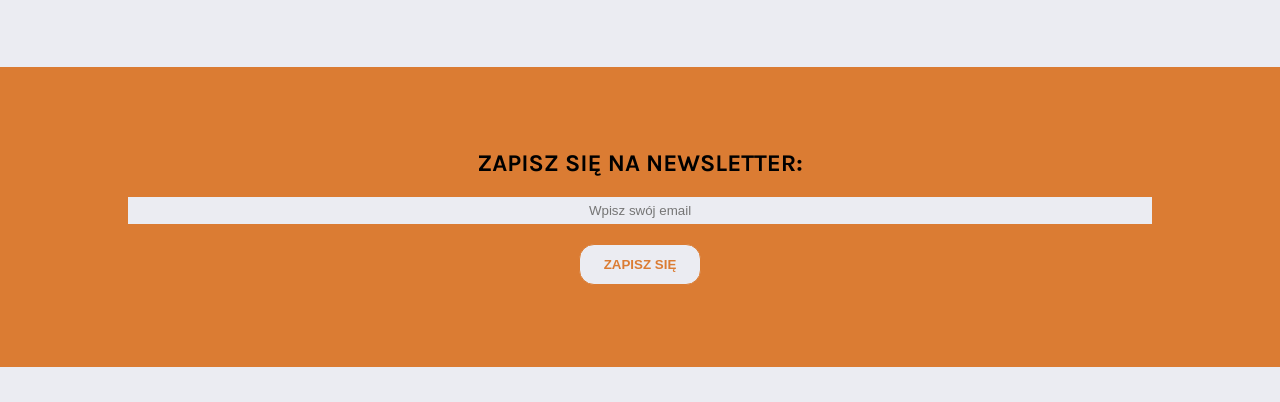
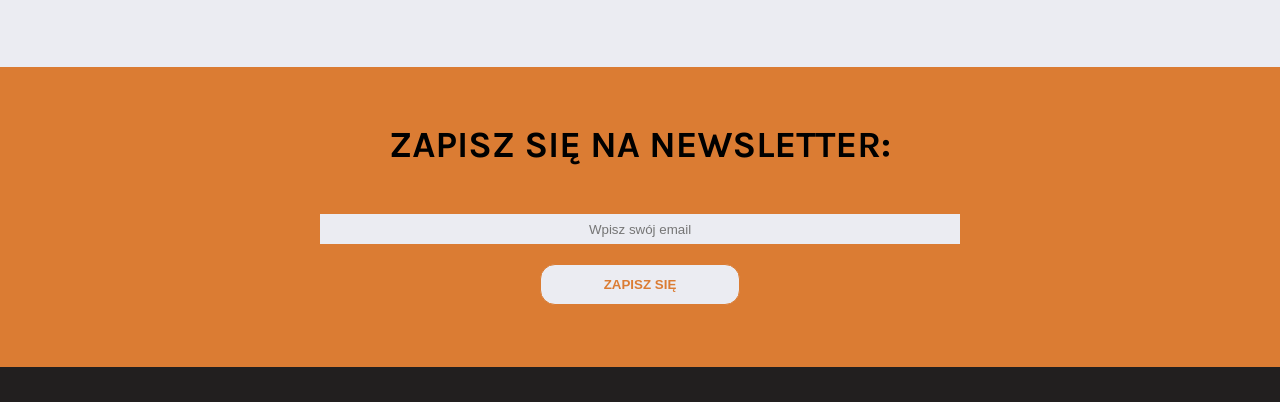
Before and after one commit to AdamsF16/dentist, a website: page index.html in a window 1280 px wide. Shown: the part 2469-2871 px from the top of the page. Drawn offline with nearby package versions, Linux system fonts and the light colour scheme.

Commit message:
newsletter desktop

```diff
--- a/index.html
+++ b/index.html
@@ -161,7 +161,6 @@
             </div>
         </section>
     </main>
-    <div class="test"></div>
     <footer class="footer">
     <div class="wrapper">
         <div class="footer__container">
--- a/src/sass/style.scss
+++ b/src/sass/style.scss
@@ -770,6 +770,41 @@ nav {
 			max-width: 1000px;
 		}
 	}
+
+	.newsletter {
+		&__container {
+			flex-direction: column;
+
+		}
+		&__text-box {
+			width: 50%;
+			height: 100%;
+			display: flex;
+			justify-content: center;
+			align-items: center;
+			margin-top: 20px;
+		}
+		&__form-box {
+			flex-direction: column;
+			width: 50%;
+			height: 100%;
+			margin-bottom: 50px;
+		}
+		&__text {
+			margin-top: 0;
+			font-size: 3.7rem;
+			margin: 0;
+		}
+
+		&__input {
+			height: 30px;
+			width: 100%;
+		}
+
+		&__btn {
+			width: 200px;
+		}
+	}
 }
 
 @media(min-width: 1200px){
```
Also changed, not shown: dist/css/style.min.css, 1 other file.
